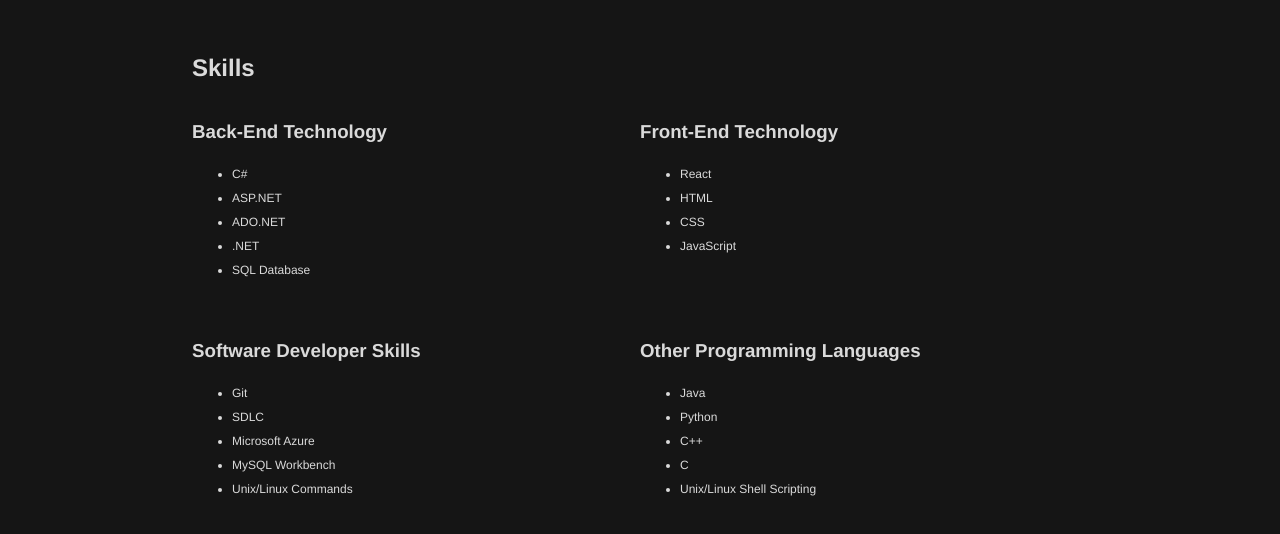
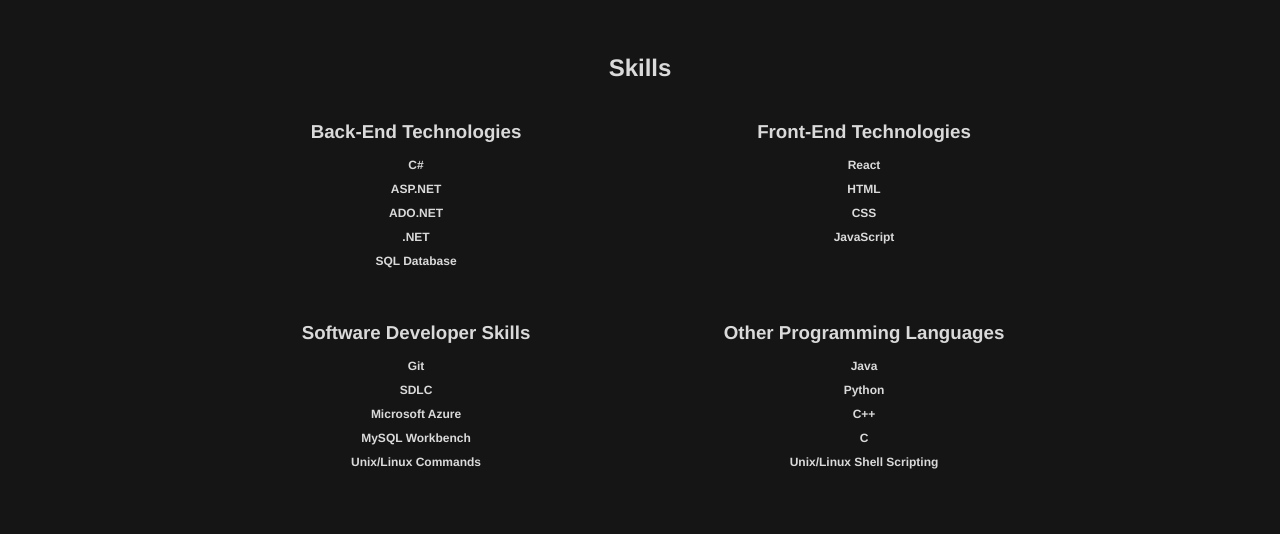
Before and after one commit to JordanDickersonRev/My_PortfolioSite, a React (Create React App) app: page / in a window 1280 px wide. Shown: the part 418-952 px from the top of the page. Built offline with nearby package versions, Linux system fonts and the light colour scheme.

Commit message:
Skills section is almost done, removed unordered list

```diff
--- a/src/pages/home/home.css
+++ b/src/pages/home/home.css
@@ -18,25 +18,26 @@
 
 .skills{margin: 4vh 0vw;}
 
-.skillsSection1 {text-align: left;}
+.skillsSection1 {text-align: center;}
 
 .skillsSection2 {
   display: grid;
   grid-template-columns: 1fr;
 }
 
-.skillsSection2 h3 {
-  text-align: left;
+.skillsSection2 div {
+  margin-bottom: 3vh;
+  text-align: center;
 }
 
-.skillsSection2 li {
-  color: var(--pFC);
-  text-align: left;
-  font-size: 1.5vh;
+.skillsSection2 h3 {
+  margin-bottom: 2vh;
+  font-weight: bold;
 }
 
-.skillsSection2 div {
-  margin-bottom: 3vh;
+.skillsSection2 p {
+  line-height: 1.5vh;
+  font-weight: bold;
 }
 
 .viewProjects div{
@@ -53,6 +54,10 @@
   max-width: 100%;
   border-bottom-left-radius: 1vh;
   border-bottom-right-radius: 1vh;
+}
+
+@media only screen and (min-width:540px){
+  .skillsSection2 {grid-template-columns: 1fr 1fr;}
 }
 
 @media only screen and (min-width: 769px){
@@ -82,7 +87,3 @@
 
     .contact{padding: 1vh 5vw 4vh;}
 }
-
-@media only screen and (min-width:1050px){
-  .skillsSection2 {grid-template-columns: 1fr 1fr;}
-}
--- a/src/pages/home/home.js
+++ b/src/pages/home/home.js
@@ -34,43 +34,35 @@
                     </div>
                     <div className='skillsSection2'>
                         <div>
-                            <h3>Back-End Technology</h3>
-                            <ul>
-                                <li>C#</li>
-                                <li>ASP.NET</li>
-                                <li>ADO.NET</li>
-                                <li>.NET</li>
-                                <li>SQL Database</li>
-                            </ul>
+                            <h3>Back-End Technologies</h3>
+                            <p>C#</p>
+                            <p>ASP.NET</p>
+                            <p>ADO.NET</p>
+                            <p>.NET</p>
+                            <p>SQL Database</p>
                         </div>
                         <div>
-                            <h3>Front-End Technology</h3>
-                            <ul>
-                                <li>React</li>
-                                <li>HTML</li>
-                                <li>CSS</li>
-                                <li>JavaScript</li>
-                            </ul>
+                            <h3>Front-End Technologies</h3>
+                            <p>React</p>
+                            <p>HTML</p>
+                            <p>CSS</p>
+                            <p>JavaScript</p>
                         </div>
                         <div>
                             <h3>Software Developer Skills</h3>
-                            <ul>
-                                <li>Git</li>
-                                <li>SDLC</li>
-                                <li>Microsoft Azure</li>
-                                <li>MySQL Workbench</li>
-                                <li>Unix/Linux Commands</li>
-                            </ul>
+                            <p>Git</p>
+                            <p>SDLC</p>
+                            <p>Microsoft Azure</p>
+                            <p>MySQL Workbench</p>
+                            <p>Unix/Linux Commands</p>
                         </div>
                         <div>
                             <h3>Other Programming Languages</h3>
-                            <ul>
-                                <li>Java</li>
-                                <li>Python</li>
-                                <li>C++</li>
-                                <li>C</li>
-                                <li>Unix/Linux Shell Scripting</li>
-                            </ul>
+                            <p>Java</p>
+                            <p>Python</p>
+                            <p>C++</p>
+                            <p>C</p>
+                            <p>Unix/Linux Shell Scripting</p>
                         </div>
                     </div>
                     <div id='viewProjects'></div>
```
